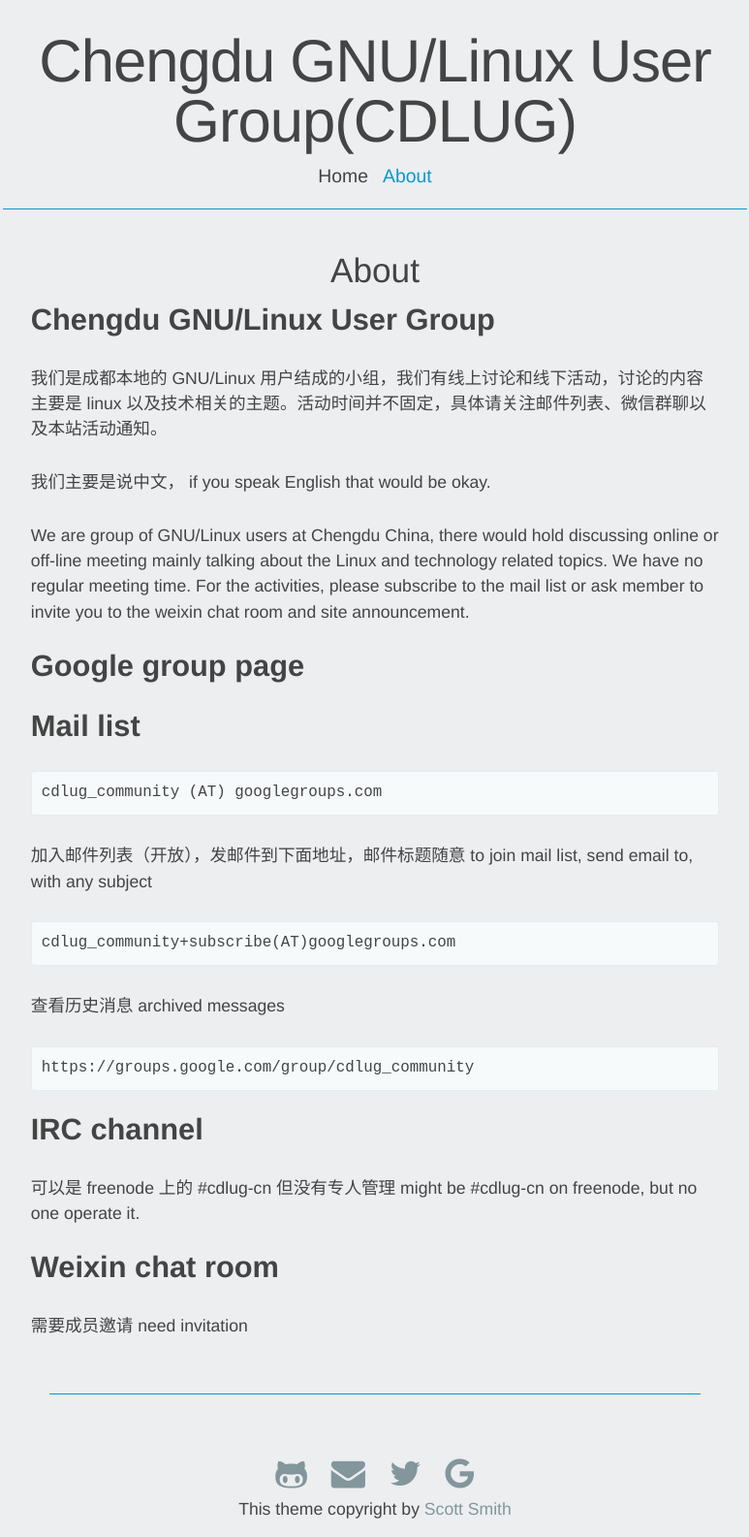
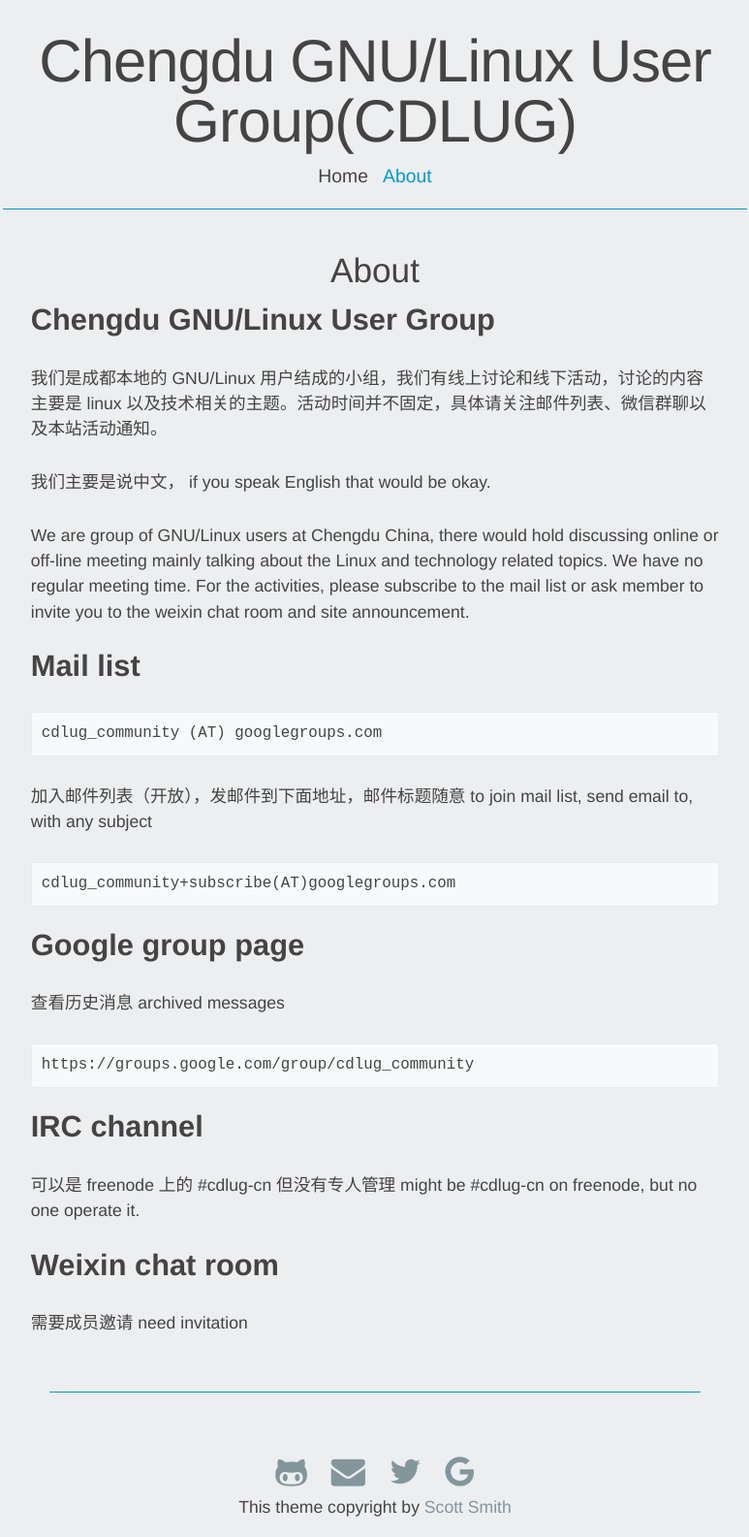
Before and after one commit to cdlug/cdlug.github.io, a Jekyll site: the page built from about.md, in a window 1280 px wide. Shown: the whole page at 97% size, without its empty margins (253-1026 px from the left). Built offline with Jekyll 4.4.1, drawn with Linux system fonts in a browser that asks for light colours; nearby versions of some CDN libraries; part of the change alters nothing that is shown.

```diff
--- a/about.md
+++ b/about.md
@@ -12,8 +12,6 @@ permalink: /about/
 We are group of GNU/Linux users at Chengdu China, there would hold discussing online or off-line meeting mainly talking about the Linux and technology related topics. We have no regular meeting time. For the activities, please subscribe to the mail list or ask member to invite you to the weixin chat room and site announcement.
 
 
-### Google group page
-
 ### Mail list
 
     cdlug_community (AT) googlegroups.com
@@ -23,6 +21,7 @@ to join mail list, send email to, with any subject
 
     cdlug_community+subscribe(AT)googlegroups.com
 
+### Google group page
 查看历史消息
 archived messages
 
```
